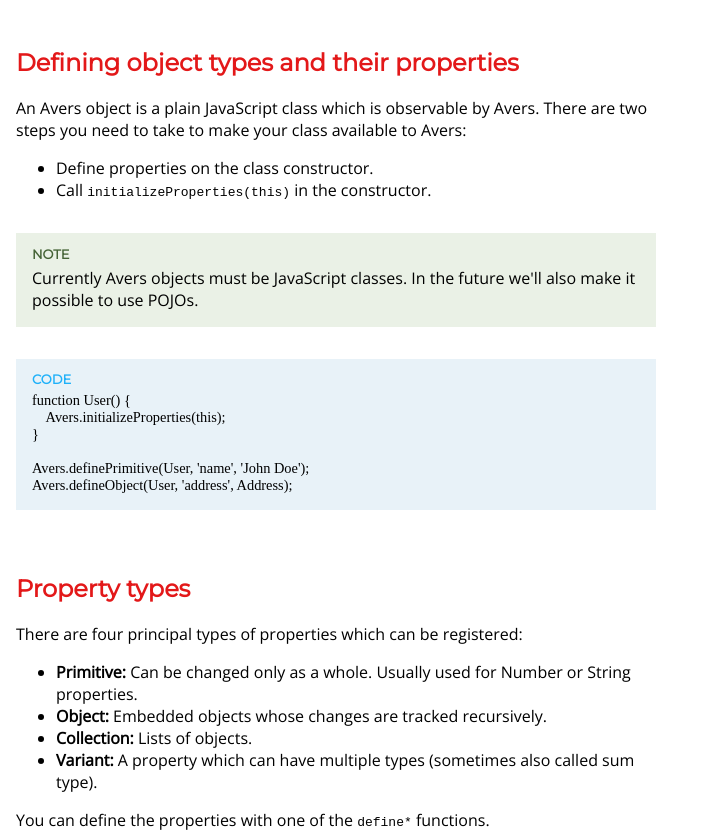
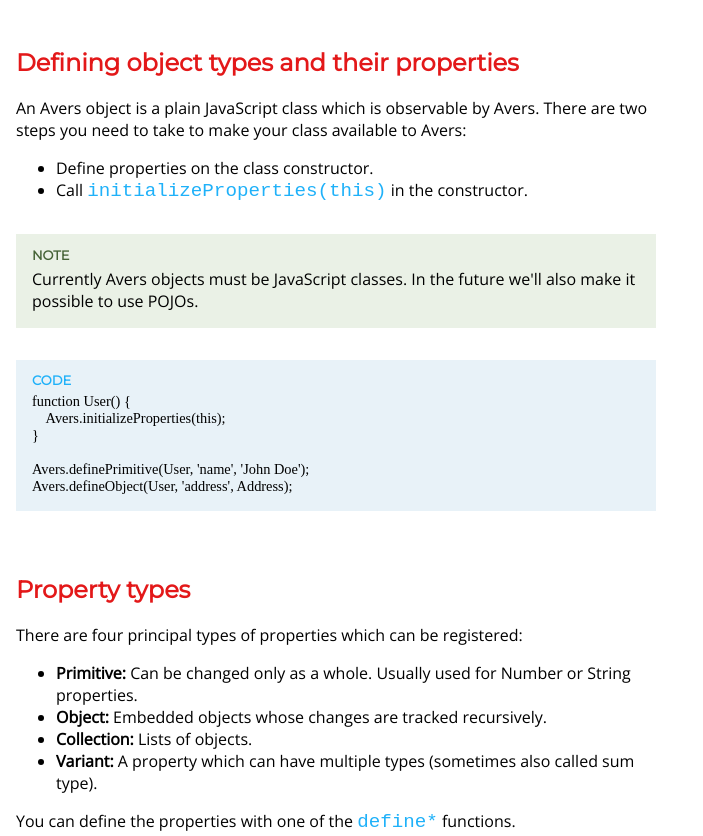
Before and after one commit to wereHamster/avers-js, a website: page docs/index.html in a window 1280 px wide. Shown: the top 836 px of the page, without its empty margins (0-703 px from the left). Drawn offline with nearby package versions, Linux system fonts and the light colour scheme; a web font is replaced by a local one.

Commit message:
Style <code> elements in the docs

```diff
--- a/docs/docs.css
+++ b/docs/docs.css
@@ -14,6 +14,11 @@
     font-family: Montserrat;
     color: #e31819;
     margin-left: 1rem;
+}
+
+code {
+    color: hsl(200, 95%, 55%);
+    font-size: 1.2rem;
 }
 
 .signature {
```
